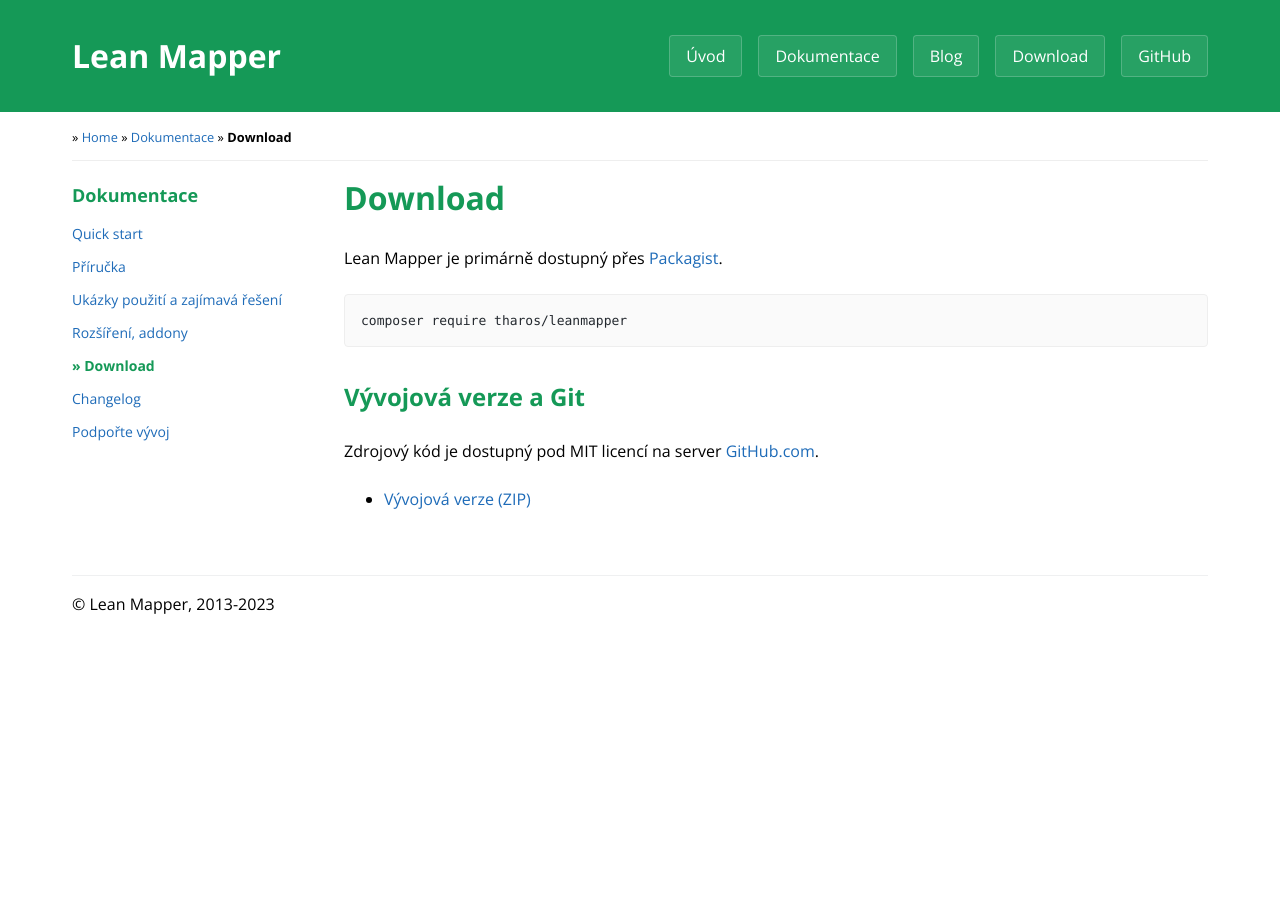
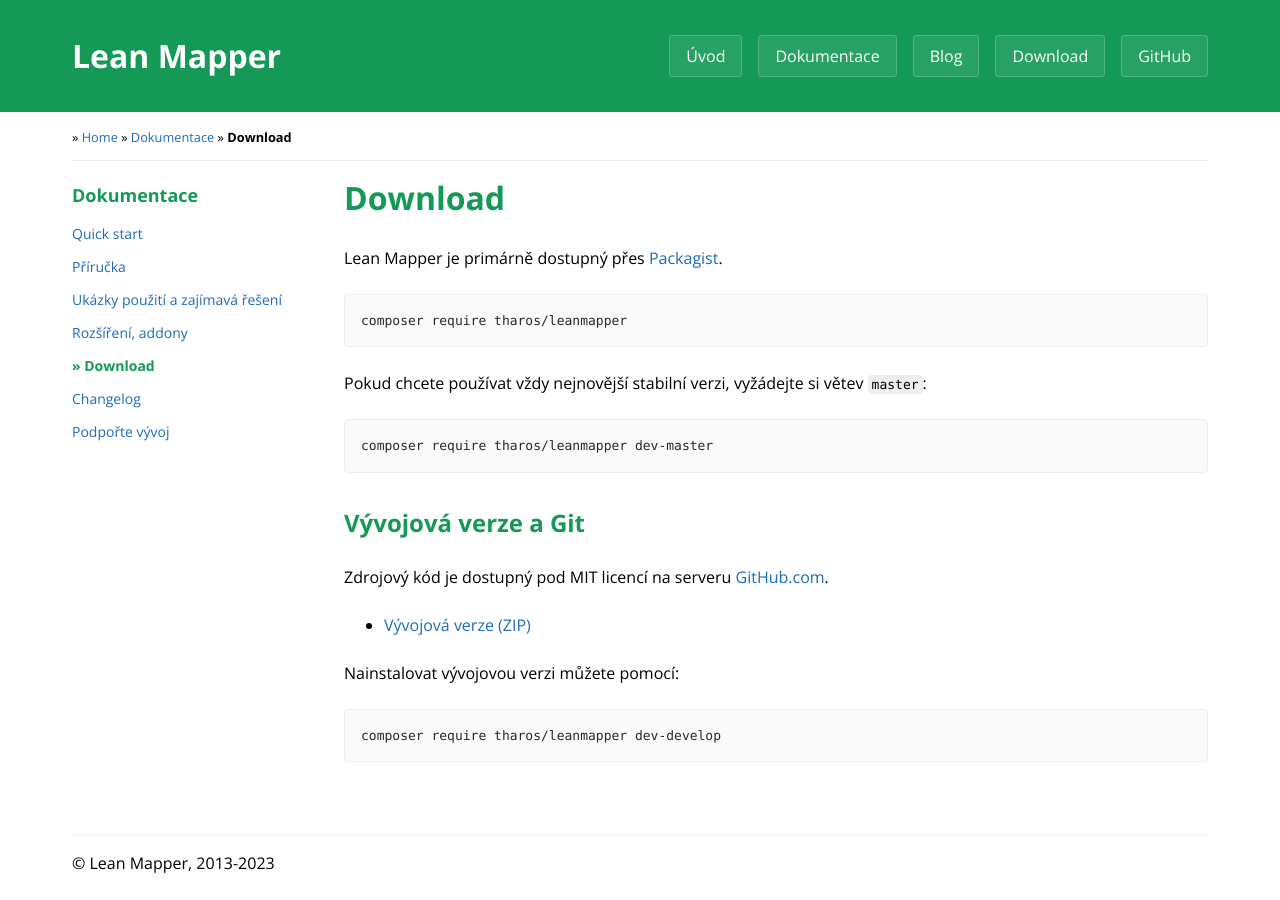
Before and after one commit to LeanMapper/LeanMapper.github.io, a Jekyll site: the page built from cs/download.md, in a window 1280 px wide. Built offline with Jekyll 4.4.1, drawn with Linux system fonts in a browser that asks for light colours.

Commit message:
Download: updated

````diff
--- a/cs/download.md
+++ b/cs/download.md
@@ -10,9 +10,21 @@ Lean Mapper je primárně dostupný přes [Packagist](https://packagist.org/pack
 composer require tharos/leanmapper
 ```
 
+Pokud chcete používat vždy nejnovější stabilní verzi, vyžádejte si větev `master`:
+
+```
+composer require tharos/leanmapper dev-master
+```
+
 
 ## Vývojová verze a Git
 
-Zdrojový kód je dostupný pod MIT licencí na server [GitHub.com](https://github.com/tharos/leanmapper).
+Zdrojový kód je dostupný pod MIT licencí na serveru [GitHub.com](https://github.com/tharos/leanmapper).
 
 * [Vývojová verze (ZIP)](https://github.com/Tharos/LeanMapper/archive/develop.zip)
+
+Nainstalovat vývojovou verzi můžete pomocí:
+
+```
+composer require tharos/leanmapper dev-develop
+```
````
